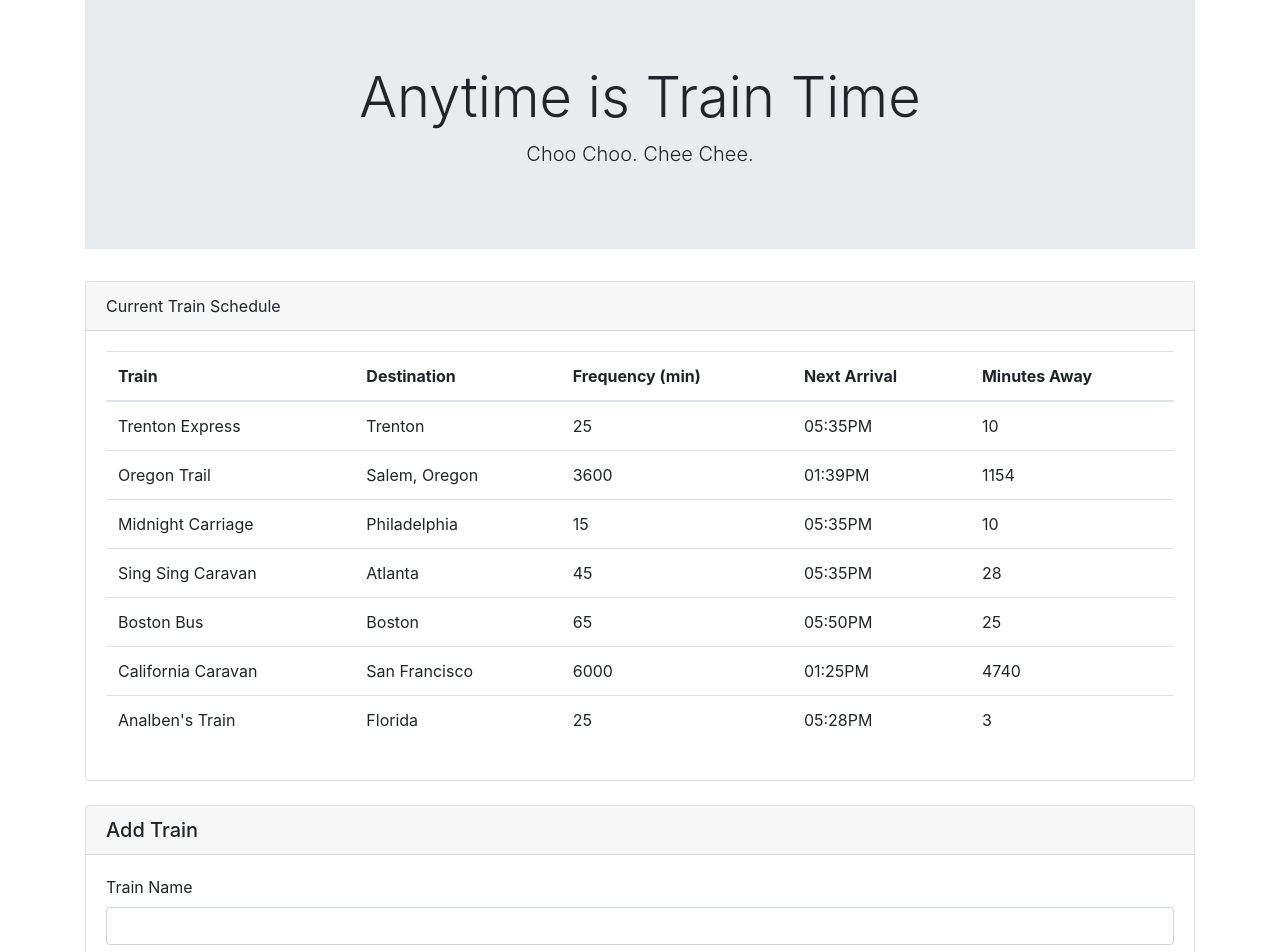
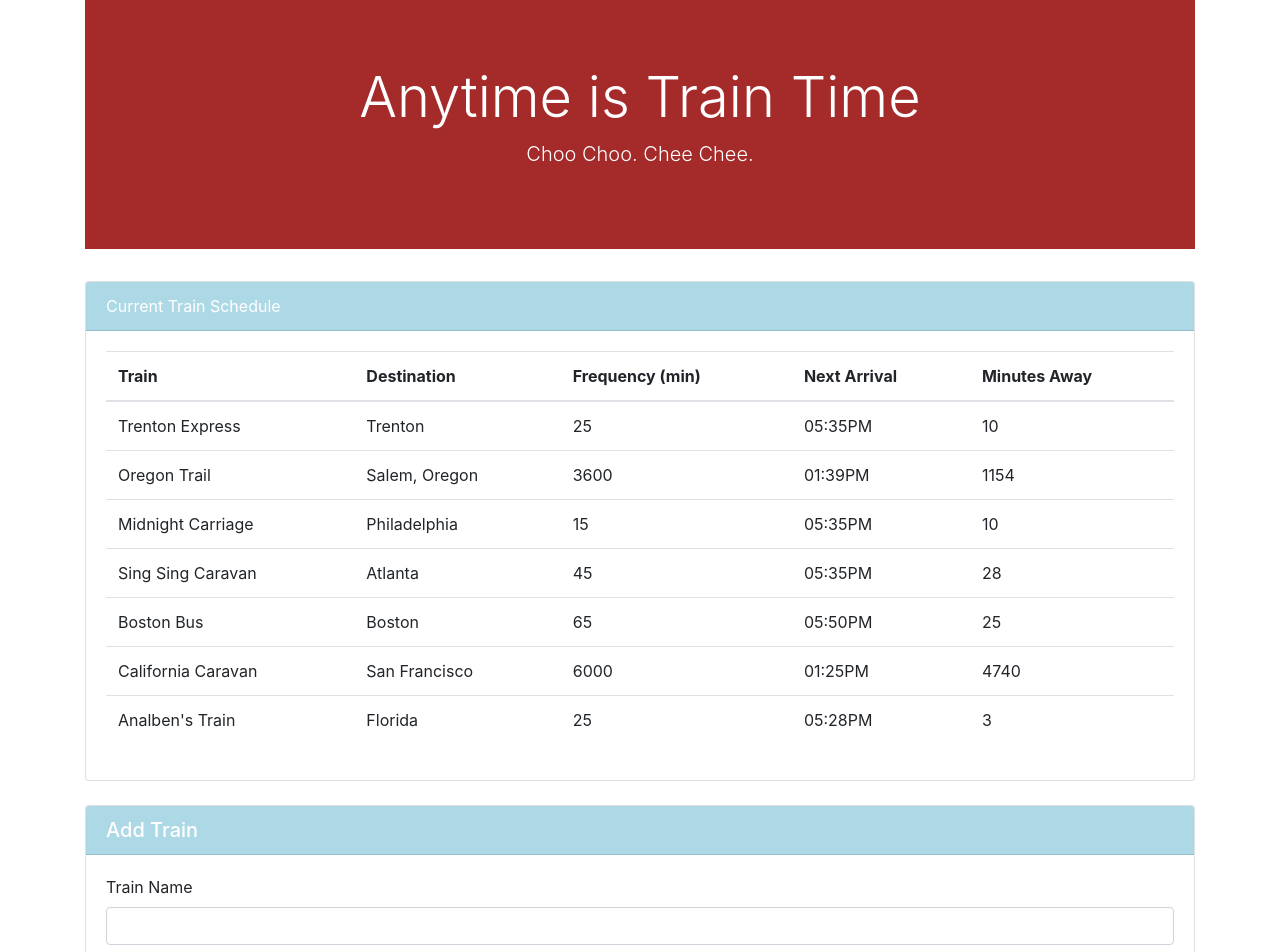
Before and after one commit to ericktorres1/Train-Scheduler-github.com, a plain HTML site: page index.html in a window 1280 px wide. Shown: the top 952 px of the page. Drawn offline with nearby package versions, Linux system fonts and the light colour scheme; no server answers.

Commit message:
added style to titles

```diff
--- a/assets/css/style.css
+++ b/assets/css/style.css
@@ -0,0 +1,9 @@
+#title-train {
+    background: brown;
+    color: white;
+}
+
+#schedule, #addTrainText {
+    color: white;
+    background: lightblue;
+}
--- a/index.html
+++ b/index.html
@@ -15,7 +15,7 @@
   </head>
   <body>
     <div class="container">
-      <div class="jumbotron jumbotron-fluid">
+      <div class="jumbotron jumbotron-fluid" id="title-train">
         <div class="container">
           <h1 class="display-4 text-center">Anytime is Train Time</h1>
           <p class="lead text-center">
@@ -25,7 +25,7 @@
       </div>
 
     <div class="card">
-            <div class="card-header">
+            <div class="card-header" id="schedule">
               Current Train Schedule
             </div>
             <div class="card-body">
@@ -96,7 +96,7 @@
           </div>
           <br>
           <div class="card">
-                <h5 class="card-header">Add Train</h5>
+                <h5 class="card-header" id="addTrainText">Add Train</h5>
                 <div class="card-body">
                     <form>
                         <div class="form-group">
```
